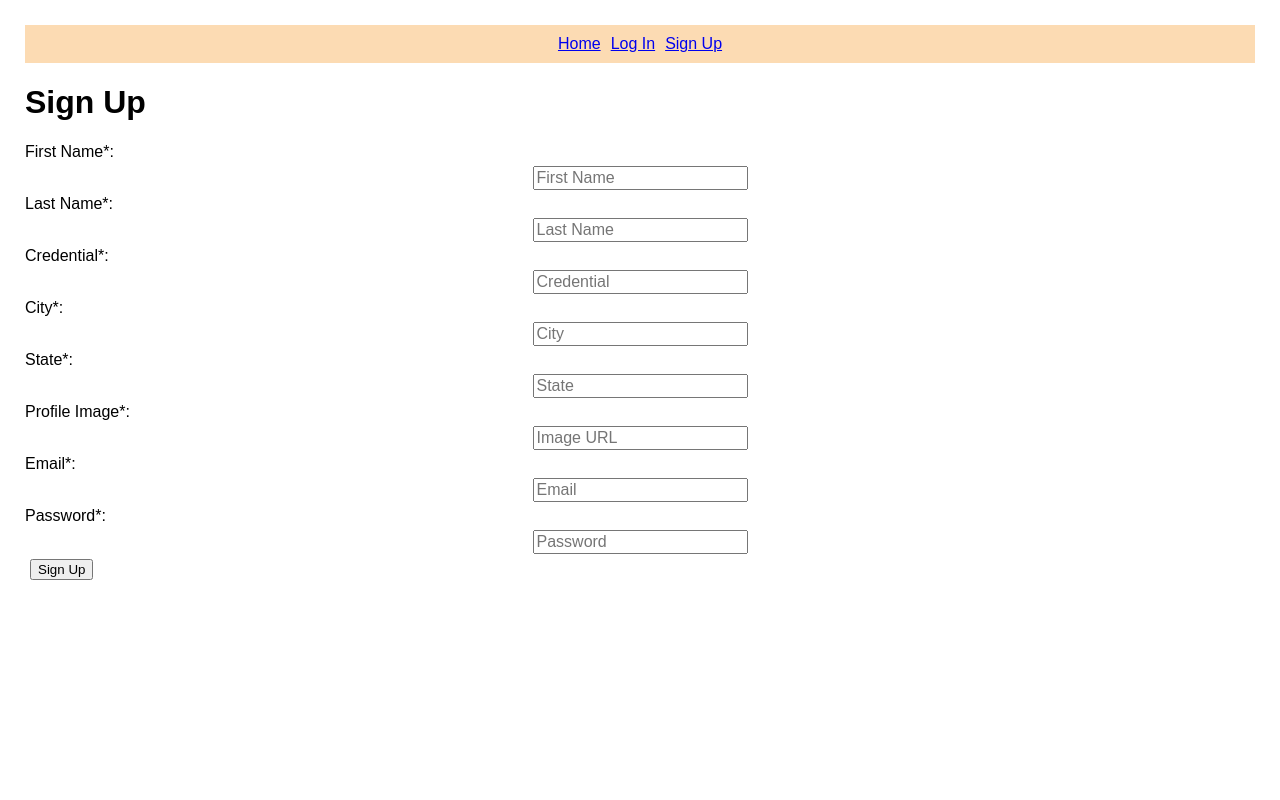
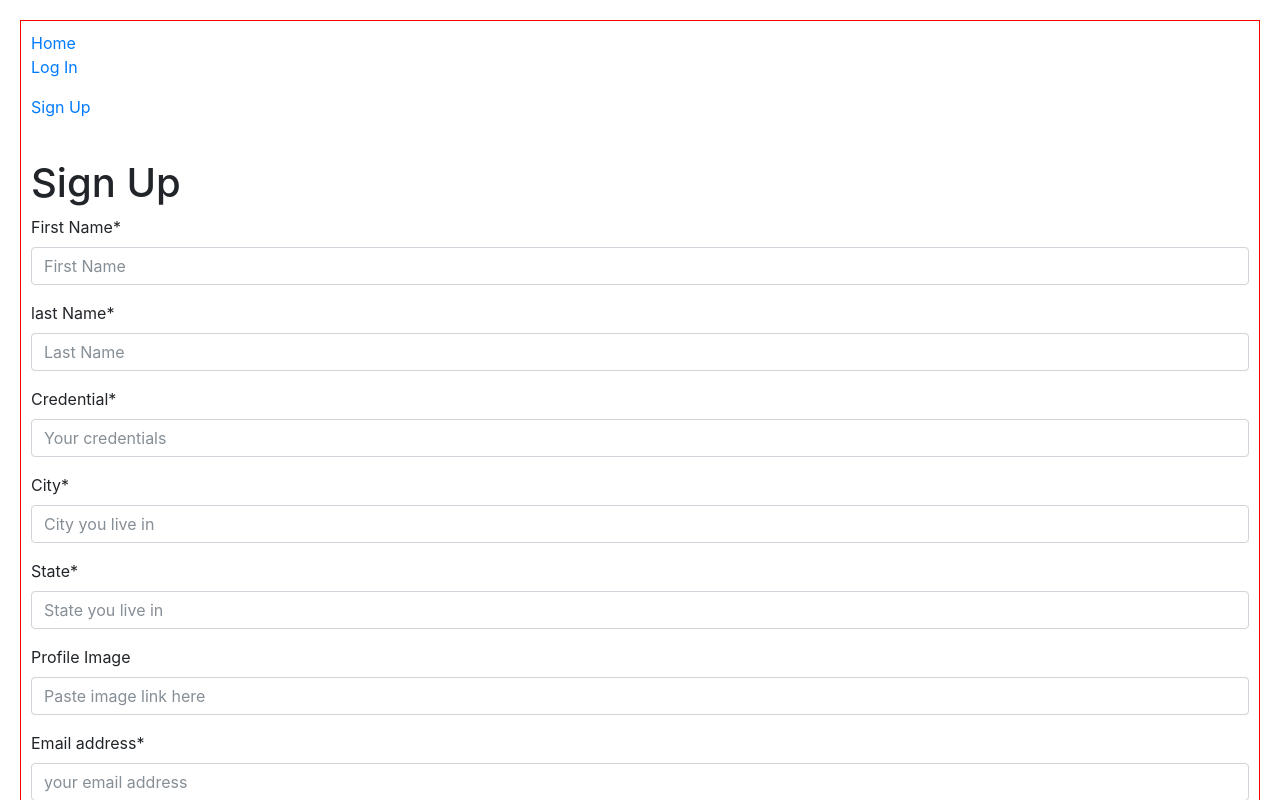
Before and after one commit to Mihir-Naik/Querify, a React (Create React App) app in the folder client/: page /signup in a window 1280 px wide. Shown: the top 800 px of the page. Built offline with nearby package versions, Linux system fonts and the light colour scheme.

Commit message:
Added Bootstrap 4.0 and updated input forms

```diff
--- a/client/package.json
+++ b/client/package.json
@@ -5,6 +5,7 @@
   "dependencies": {
     "axios": "^0.17.0",
     "jwt-decode": "^2.2.0",
+    "materialize-css": "^0.100.2",
     "moment": "^2.19.1",
     "react": "^16.0.0",
     "react-dom": "^16.0.0",
--- a/client/public/index.html
+++ b/client/public/index.html
@@ -1,6 +1,19 @@
 <!DOCTYPE html>
 <html lang="en">
   <head>
+      <meta name="viewport" content="width=device-width, initial-scale=1.0"/>
+      <link rel="stylesheet" href="https://maxcdn.bootstrapcdn.com/bootstrap/4.0.0-beta.2/css/bootstrap.min.css" integrity="sha384-PsH8R72JQ3SOdhVi3uxftmaW6Vc51MKb0q5P2rRUpPvrszuE4W1povHYgTpBfshb" crossorigin="anonymous">
+      <script src="https://code.jquery.com/jquery-3.2.1.slim.min.js" integrity="sha384-KJ3o2DKtIkvYIK3UENzmM7KCkRr/rE9/Qpg6aAZGJwFDMVNA/GpGFF93hXpG5KkN" crossorigin="anonymous"></script>
+      <script src="https://cdnjs.cloudflare.com/ajax/libs/popper.js/1.12.3/umd/popper.min.js" integrity="sha384-vFJXuSJphROIrBnz7yo7oB41mKfc8JzQZiCq4NCceLEaO4IHwicKwpJf9c9IpFgh" crossorigin="anonymous"></script>
+      <script src="https://maxcdn.bootstrapcdn.com/bootstrap/4.0.0-beta.2/js/bootstrap.min.js" integrity="sha384-alpBpkh1PFOepccYVYDB4do5UnbKysX5WZXm3XxPqe5iKTfUKjNkCk9SaVuEZflJ" crossorigin="anonymous"></script>
+
+          <!--Import Google Icon Font-->
+          <!-- <link href="https://fonts.googleapis.com/icon?family=Material+Icons" rel="stylesheet">
+          <link href="https://fonts.googleapis.com/icon?family=Material+Icons" rel="stylesheet"> -->
+
+
+          <!--Let browser know website is optimized for mobile-->
+
     <meta charset="utf-8">
     <meta name="viewport" content="width=device-width, initial-scale=1, shrink-to-fit=no">
     <meta name="theme-color" content="#000000">
--- a/client/src/App.jsx
+++ b/client/src/App.jsx
@@ -102,6 +102,7 @@ class App extends React.Component {
 
 					<Route path="/" component={Home} />
 				</Switch>
+
 			</div>
 		)
 	}
--- a/client/src/NavBar.jsx
+++ b/client/src/NavBar.jsx
@@ -9,15 +9,15 @@ const NavBar = (props) => {
 				? (
 					<span>
 						<p>Hi {props.currentUser.firstName} ! </p>
-						<Link to="/questionsIndex">Questions</Link>
-						<Link to="/blogs">Blogs</Link>
-						<Link to="/profile">Profile</Link>
-						<Link to="/logout">Log Out</Link>
+						<p><Link to="/questionsIndex">Questions</Link></p>
+						<p><Link to="/blogs">Blogs</Link></p>
+						<p><Link to="/profile">Profile</Link></p>
+						<p><Link to="/logout">Log Out</Link></p>
 					</span>
 				) : (
 					<span>
-						<Link to="/login">Log In</Link>
-						<Link to="/signup">Sign Up</Link>
+						<p><Link to="/login">Log In</Link></p>
+						<p><Link to="/signup">Sign Up</Link></p>
 					</span>
 				)
 			}
--- a/client/src/index.css
+++ b/client/src/index.css
@@ -1,49 +1,10 @@
-body {
-  margin: 5px;
-  padding: 20px;
-  font-family: sans-serif;
+body{
+  margin: 20px;
+  padding: 10px;
+  border: 1px solid red;
 }
 
-a, button {
-	margin: 0 5px;
-	cursor: pointer;
+span {
+  margin: 10px;
+  padding: 5px;
 }
-
-.NavBar {
-  margin-bottom: 20px;
-  padding: 10px;
-  background-color: #fcdbb3;
-  text-align: center;
-}
-
-.questionInput {
-  border: 1px solid red;
-  margin: 10px auto;
-  text-align: center;
-}
-
-.questionBox {
-  border: 1px solid red;
-  max-width: 800px;
-  margin: 5px auto;
-  text-align: center;
-  background-color: #eee;
-}
-
-input {
-  font-size: 16px;
-  display: block;
-  margin: 5px auto;
-}
-
-.answerInput {
-  border: 1px solid blue;
-  margin: 10px auto;
-  text-align: center;
-}
-
-.blog {
-  border: 1px solid orange;
-  margin: 5px auto;
-  text-align: center;
-}
--- a/client/src/index.js
+++ b/client/src/index.js
@@ -1,3 +1,4 @@
+// import 'materialize-css/dist/css/materialize.min.css';
 import React from 'react';
 import ReactDOM from 'react-dom';
 import { BrowserRouter as Router } from 'react-router-dom';
--- a/client/src/views/Home.jsx
+++ b/client/src/views/Home.jsx
@@ -4,7 +4,11 @@ const Home = (props) => {
 	return (
 		<div className='Home'>
 			<h1>QUERIFY</h1>
-      <h3>This is the Home Page</h3>
+
+		<nav className="navbar fixed-bottom navbar-light bg-light">
+			© 2017 Querify. No Rights Reserved Yet.
+			<a className="navbar-brand" href="https://github.com/Mihir-Naik">Created By: Mihir Naik</a>
+		</nav>
 		</div>
 	)
 }
--- a/client/src/views/NewBlog.jsx
+++ b/client/src/views/NewBlog.jsx
@@ -34,11 +34,24 @@ class NewBlog extends React.Component{
       <div className="NewBlog">
         <h1>Let's write something interesting today !!</h1>
         <form onSubmit={this.onFormSubmit.bind(this)}>
-          <input type="text" placeholder="Blog Title" name="title"/>
-          <input type="text" placeholder="Category" name="category"/>
-          <input type="text" placeholder="Content" name="content" />
-          <input type="text" placeholder="Image URL" name="imageURL" />
-          <button>Post</button>
+          <div className="form-group">
+            <label>Blog Title</label>
+            <textarea className="form-control" id="exampleFormControlTextarea1" rows="2" placeholder="Let's start with title" name="title" ></textarea>
+          </div>
+          <div className="form-group">
+            <label>Blog Category</label>
+            <input className="form-control" id="exampleFormControlTextarea1" rows="1" placeholder="Want to specify a category for your blog ?" name="category" />
+          </div>
+          <div className="form-group">
+            <label>Blog content</label>
+            <textarea className="form-control" id="exampleFormControlTextarea1" rows="10" placeholder="Content for your blog goes here..." name="content" ></textarea>
+          </div>
+          <div className="form-group">
+            <label>Image</label>
+            <input className="form-control" id="exampleFormControlTextarea1" rows="1" placeholder="Paste a link for the photo of your blog" name="imageURL" />
+          </div>
+
+          <button className="btn btn-primary" >Post</button>
         </form>
       </div>
     )
--- a/client/src/views/Profile.jsx
+++ b/client/src/views/Profile.jsx
@@ -24,10 +24,14 @@ class Profile extends React.Component {
         <img src={this.state.user.profileImageUrl}  alt="" width="100px;" />
         <h1>Welcome {this.state.user.firstName + " " + this.state.user.lastName} !</h1>
         <h3>What would you like to do today ?</h3>
-        <Link to="/questionsIndex/ask">Ask a question</Link>
-        <Link to="/questionsIndex">Answer and share my knowledge</Link>
-        <Link to="/newBlog">Write a Blog</Link>
-        <Link to="/blogs">Read a blog and may be write a comment</Link>
+        <h4><Link to="/questionsIndex/ask">Ask a question</Link></h4>
+        <h4><Link to="/questionsIndex">Answer and share my knowledge</Link></h4>
+        <h4><Link to="/newBlog">Write a Blog</Link></h4>
+        <h4><Link to="/blogs">Read a blog and may be write a comment</Link></h4>
+
+
+
+
 
         <button>< Link to="/profile/edit"> Edit Profile </Link></button>
         <button onClick={this.componentWillMount.bind(this)}>user</button>
--- a/client/src/views/SignUp.jsx
+++ b/client/src/views/SignUp.jsx
@@ -43,7 +43,52 @@ class SignUp extends React.Component {
 			<div className='SignUp'>
 				<h1>Sign Up</h1>
 				<form onChange={this.onInputChange.bind(this)} onSubmit={this.onFormSubmit.bind(this)} >
-					First Name*:<input type="text" placeholder="First Name" name="firstName" value={firstName} />
+
+				<div className="form-group">
+				<label>First Name*</label>
+				<input type="text" className="form-control" id="exampleInputPassword1" placeholder="First Name" name="firstName" value={firstName}/>
+				</div>
+
+				<div className="form-group">
+				<label>last Name*</label>
+				<input type="text" className="form-control" id="exampleInputPassword1" placeholder="Last Name" name="lastName" value={lastName}/>
+				</div>
+
+				<div className="form-group">
+				<label>Credential*</label>
+				<input type="text" className="form-control" id="exampleInputPassword1" placeholder="Your credentials" name="credential" value={credential}/>
+				</div>
+
+				<div className="form-group">
+				<label>City*</label>
+				<input type="text" className="form-control" id="exampleInputPassword1" placeholder="City you live in" name="city" value={city}/>
+				</div>
+
+				<div className="form-group">
+				<label>State*</label>
+				<input type="text" className="form-control" id="exampleInputPassword1" placeholder="State you live in" name="state" value={state}/>
+				</div>
+
+				<div className="form-group">
+				<label>Profile Image</label>
+				<input type="text" className="form-control" id="exampleInputPassword1" placeholder="Paste image link here" name="profileImageUrl" value={profileImageUrl}/>
+				</div>
+
+				<div className="form-group">
+				<label>Email address*</label>
+				<input type="text" className="form-control" id="exampleInputPassword1" placeholder="your email address" name="email" value={email}/>
+				</div>
+
+				<div className="form-group">
+					<label>Password*</label>
+					<input type="password" className="form-control" id="exampleInputPassword1" placeholder="Password" name="password" value={password} />
+				</div>
+
+				<button className="btn btn-primary">Sign Up</button>
+
+				</form>
+
+					{/* :<input type="text" placeholder="First Name" name="firstName" value={firstName} />
           Last Name*:<input type="text" placeholder="Last Name" name="lastName" value={lastName} />
           Credential*:<input type="text" placeholder="Credential" name="credential" value={credential} />
           City*:<input type="text" placeholder="City" name="city" value={city} />
@@ -52,7 +97,26 @@ class SignUp extends React.Component {
 					Email*:<input type="text" placeholder="Email" name="email" value={email} />
 					Password*:<input type="password" placeholder="Password" name="password" value={password} />
 					<button>Sign Up</button>
-				</form>
+				 */}
+
+				{/* <form>
+				<div className="form-group">
+				<label for="exampleInputEmail1">Email address</label>
+				<input type="email" className="form-control" id="exampleInputEmail1" aria-describedby="emailHelp" placeholder="Enter email">
+				<small id="emailHelp" className="form-text text-muted">We'll never share your email with anyone else.</small>
+				</div>
+				<div className="form-group">
+				<label for="exampleInputPassword1">Password</label>
+				<input type="password" className="form-control" id="exampleInputPassword1" placeholder="Password">
+				</div>
+				<div className="form-check">
+				<label className="form-check-label">
+				<input type="checkbox" className="form-check-input">
+				Check me out
+				</label>
+				</div>
+
+				</form> */}
 			</div>
 		)
 	}
--- a/client/src/views/SingleQuestion.jsx
+++ b/client/src/views/SingleQuestion.jsx
@@ -59,10 +59,13 @@ class SingleQuestion extends Component {
             <div>
               <h1>{q.content}</h1>
               <div className="answerInput">
-                <p>Your answer:</p>
                 <form onSubmit={this.onFormSubmit.bind(this)}>
-                  <input type="text" placeholder="your answer here" name="content" />
-                  <button>Submit</button>
+                  {/* <input type="text" placeholder="your answer here" name="content" /> */}
+                  <div className="form-group">
+                    <label>Your Answer:</label>
+                    <textarea className="form-control" id="exampleFormControlTextarea1" rows="3" placeholder="Provide your answer here" name="content" ></textarea>
+                  </div>
+                  <button className="btn btn-primary" >Submit</button>
                 </form>
               </div>
               <ul>
```
Also changed, not shown: client/src/views/QuestionsIndex.jsx (+14 -3 lines), 1 other file (tests, documents, lock files or other folders).
